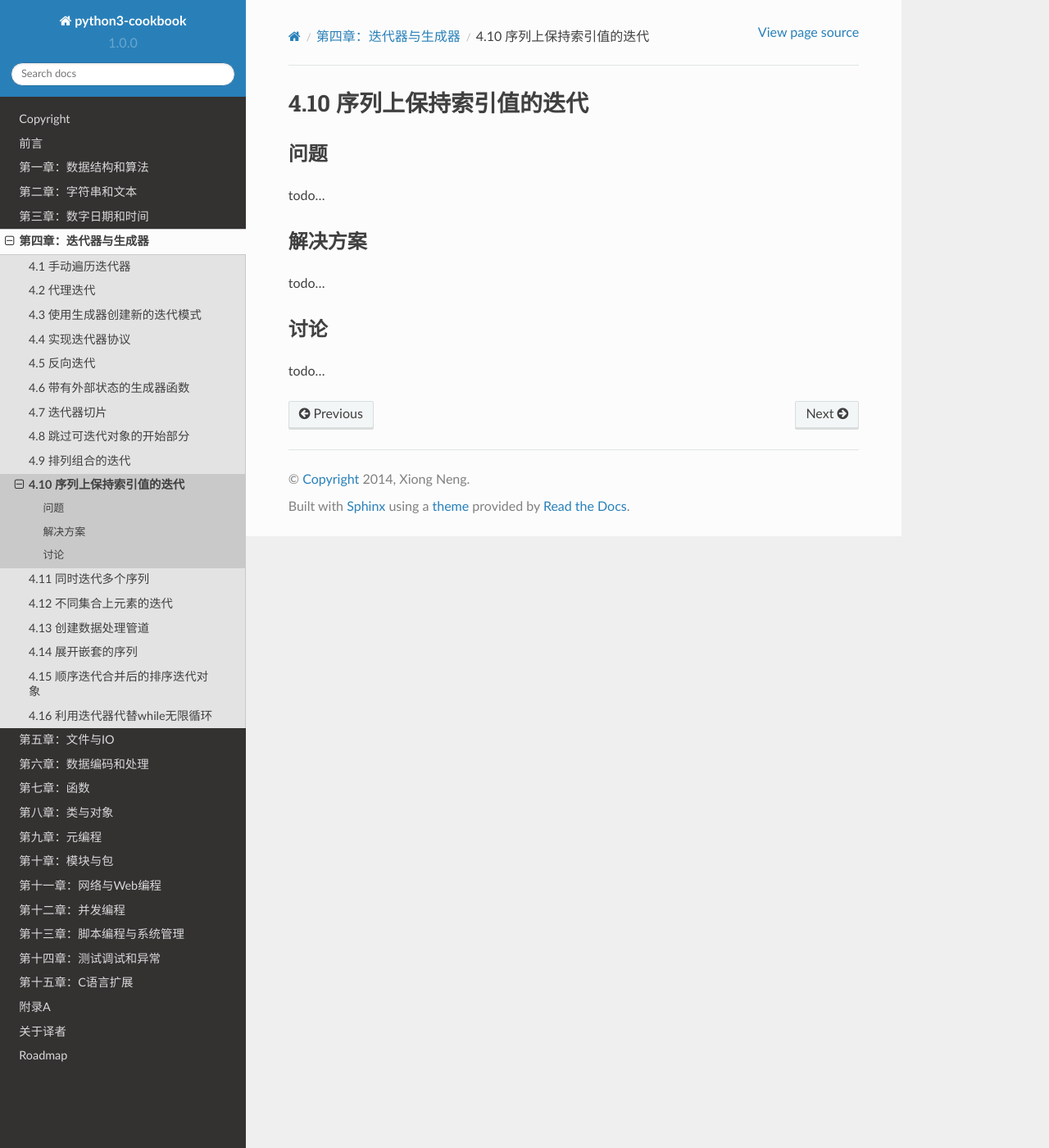
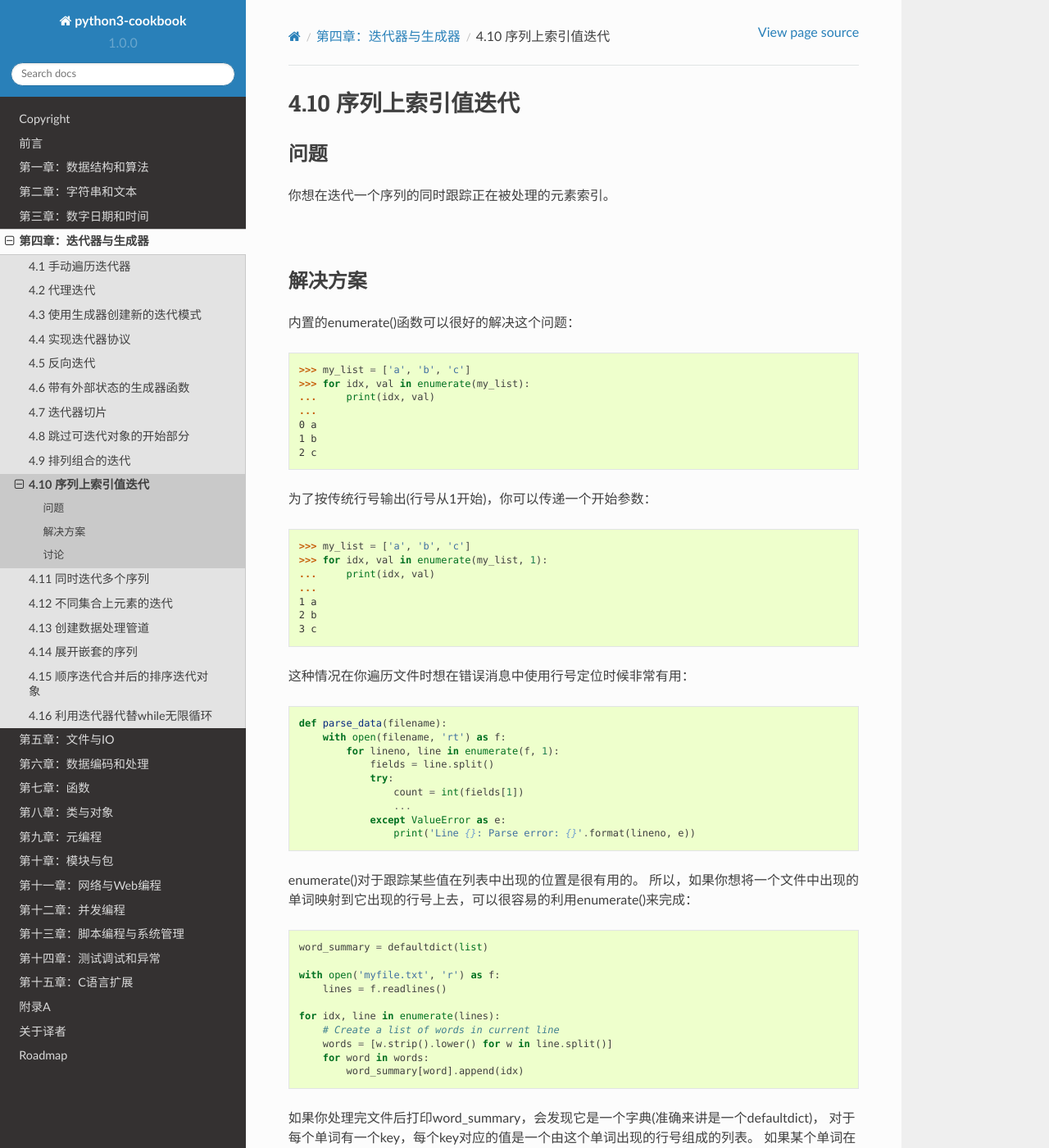
Before and after one commit to yidao620c/python3-cookbook, a Sphinx documentation site: the page built from source/c04/p10_iterate_over_index_value_pairs_of_sequence.rst, in a window 1280 px wide and 1400 px high. Shown: the whole window at 82% size. Built offline with Sphinx 7.4.7 and the Read the Docs theme 2.0.0, drawn with Linux system fonts in a browser that asks for light colours; some of the changed text lies outside the part shown.

Commit message:
4.10小节完成！

```diff
--- a/source/c04/p10_iterate_over_index_value_pairs_of_sequence.rst
+++ b/source/c04/p10_iterate_over_index_value_pairs_of_sequence.rst
@@ -1,18 +1,114 @@
-============================
-4.10 序列上保持索引值的迭代
-============================
+========================
+4.10 序列上索引值迭代
+========================
 
 ----------
 问题
 ----------
-todo...
+你想在迭代一个序列的同时跟踪正在被处理的元素索引。
+
+|
 
 ----------
 解决方案
 ----------
-todo...
+内置的enumerate()函数可以很好的解决这个问题：
+
+.. code-block:: python
+
+    >>> my_list = ['a', 'b', 'c']
+    >>> for idx, val in enumerate(my_list):
+    ...     print(idx, val)
+    ...
+    0 a
+    1 b
+    2 c
+
+为了按传统行号输出(行号从1开始)，你可以传递一个开始参数：
+
+.. code-block:: python
+
+    >>> my_list = ['a', 'b', 'c']
+    >>> for idx, val in enumerate(my_list, 1):
+    ...     print(idx, val)
+    ...
+    1 a
+    2 b
+    3 c
+
+这种情况在你遍历文件时想在错误消息中使用行号定位时候非常有用：
+
+.. code-block:: python
+
+    def parse_data(filename):
+        with open(filename, 'rt') as f:
+            for lineno, line in enumerate(f, 1):
+                fields = line.split()
+                try:
+                    count = int(fields[1])
+                    ...
+                except ValueError as e:
+                    print('Line {}: Parse error: {}'.format(lineno, e))
+
+enumerate()对于跟踪某些值在列表中出现的位置是很有用的。
+所以，如果你想将一个文件中出现的单词映射到它出现的行号上去，可以很容易的利用enumerate()来完成：
+
+.. code-block:: python
+
+    word_summary = defaultdict(list)
+
+    with open('myfile.txt', 'r') as f:
+        lines = f.readlines()
+
+    for idx, line in enumerate(lines):
+        # Create a list of words in current line
+        words = [w.strip().lower() for w in line.split()]
+        for word in words:
+            word_summary[word].append(idx)
+
+如果你处理完文件后打印word_summary，会发现它是一个字典(准确来讲是一个defaultdict)，
+对于每个单词有一个key，每个key对应的值是一个由这个单词出现的行号组成的列表。
+如果某个单词在一行中出现过两次，那么这个行号也会出现两次，
+同时也可以作为文本的一个简单统计。
+
+|
 
 ----------
 讨论
 ----------
-todo...
+当你想额外定义一个计数变量的时候，使用enumerate()寒素会更加简单。你可能会像下面这样写代码：
+
+.. code-block:: python
+
+    lineno = 1
+    for line in f:
+        # Process line
+        ...
+        lineno += 1
+
+但是如果使用enumerate()函数来代替就显得更加优雅了：
+
+.. code-block:: python
+
+    for lineno, line in enumerate(f):
+        # Process line
+        ...
+
+enumerate()函数返回的是一个enumerate对象实例，
+它是一个迭代器，返回连续的包含一个计数和一个值的元组，
+元组中的值通过在传入序列上调用next()返回。
+
+还有一点可能并不很重要，但是也值得注意，
+有时候当你在一个已经解压后的元组序列上使用enumerate()函数时很容易调入陷阱。
+你得像下面正确的方式这样写：
+
+.. code-block:: python
+
+    data = [ (1, 2), (3, 4), (5, 6), (7, 8) ]
+
+    # Correct!
+    for n, (x, y) in enumerate(data):
+        ...
+    # Error!
+    for n, x, y in enumerate(data):
+        ...
```
Also changed, not shown: 1 other file.
